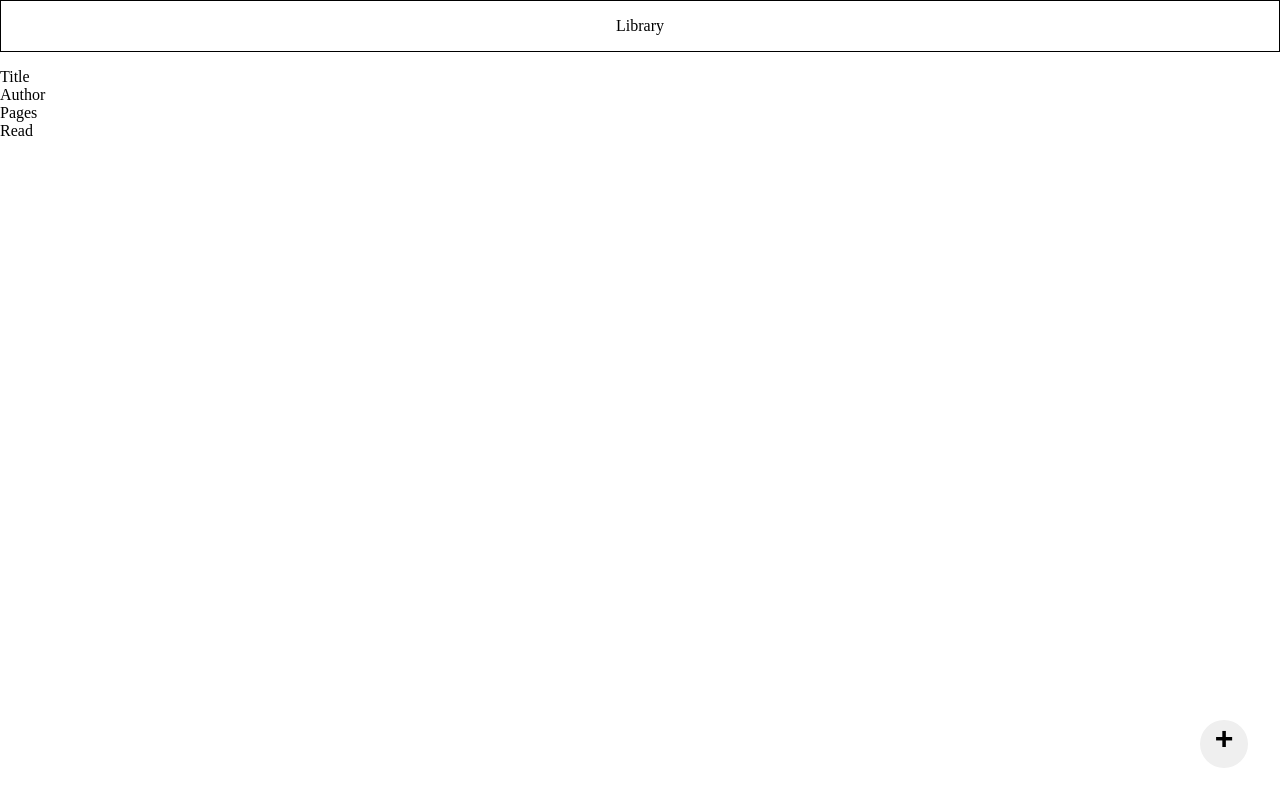
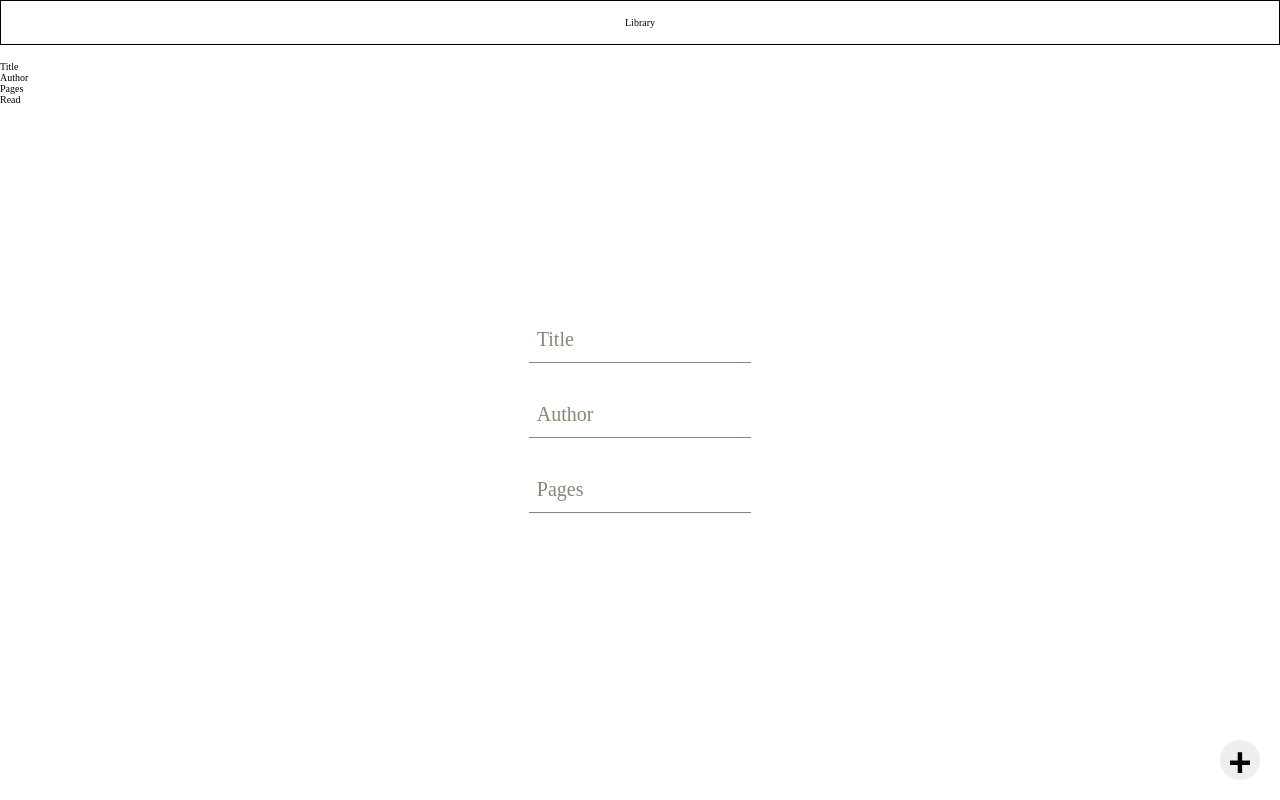
Before and after one commit to WingHaa/library, a plain HTML site: page index.html in a window 1280 px wide. Drawn offline with Linux system fonts and the light colour scheme.

Commit message:
Add form stylings

```diff
--- a/index.html
+++ b/index.html
@@ -11,6 +11,22 @@
 
 <body>
   <button class="add">+</button>
+  <div class="modal">
+    <form>
+      <div class="form-input">
+        <input id="title" type="text" placeholder=" ">
+        <label for="title">Title</label>
+      </div>
+      <div class="form-input">
+        <input id="author" type="text" placeholder=" ">
+        <label for="author">Author</label>
+      </div>
+      <div class="form-input">
+        <input id="pages" type="text" placeholder=" ">
+        <label for="pages">Pages</label>
+      </div>
+    </form>
+  </div>
   <div class="header">Library</div>
   <div class="shelf">
     <div class="book">
--- a/style.css
+++ b/style.css
@@ -1,6 +1,11 @@
 * {
   margin: 0;
   padding: 0;
+  box-sizing: border-box;
+}
+
+html {
+  font-size: 62.5%;
 }
 
 .shelf {
@@ -23,13 +28,62 @@ ul {
   position: fixed;
   bottom: 2rem;
   right: 2rem;
-  height: 3rem;
-  width: 3rem;
+  height: 4rem;
+  width: 4rem;
   border-radius: 50%;
   border: none;
-  font-size: 2rem;
-  font-weight: 900;
-  display: flex;
-  justify-content: center;
-  align-content: center;
+  font-size: 4rem;
+  font-weight: bold;
 }
+
+.modal {
+	position: fixed;
+	z-index: 1;
+	top: 0;
+	left: 0;
+	height: 100%;
+	width: 100%;
+	display: flex;
+	justify-content: center;
+}
+
+form {
+	display:grid;
+	justify-items: center;
+	align-content: center;
+	grid-template-columns: 1fr;
+}
+
+.form-input {
+	position: relative;
+  margin-top: 3rem;
+}
+
+input {
+	height: 4.5rem;
+	width: 25ch;
+  padding-top: 2rem;
+  padding-left: 0.7rem;
+  font-size: 1.6rem;
+  border: none;
+  border-bottom: 1px solid rgb(142, 132, 117);
+}
+
+label {
+	position: absolute;
+	transition: all 0.3s ease-in-out;
+  color: rgb(142, 132, 117);
+	font-size: 2rem;
+  left: 0.8rem;
+  top: 1rem;
+}
+
+input:focus + label,
+input:not(:placeholder-shown) + label {
+  top: 0.5rem;
+	font-size: 1.4rem;
+}
+
+input:focus {
+  outline: none;
+}
```
